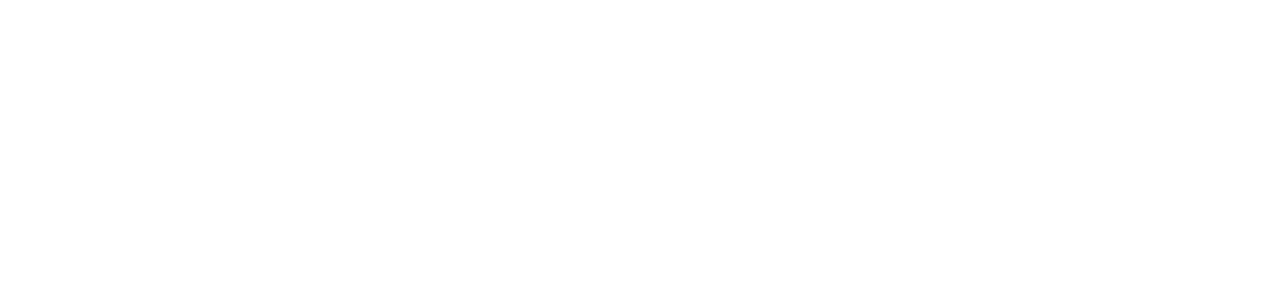
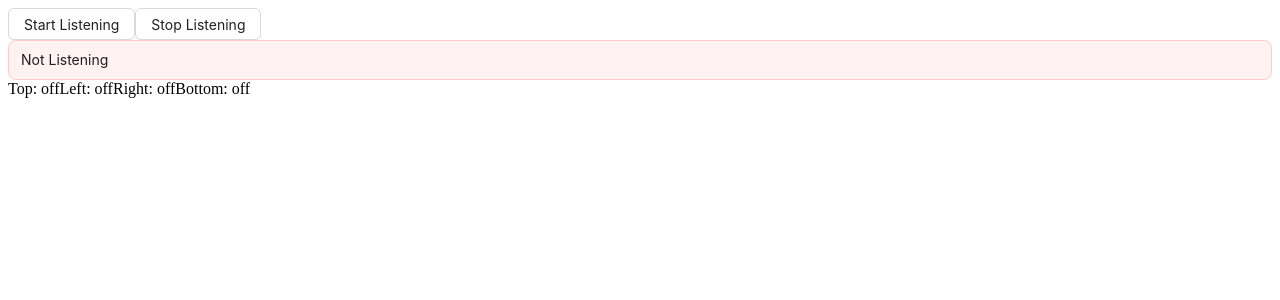
Before and after one commit to elykbv/maple-voice-timer, a React (Vite) app: page / in a window 1280 px wide. Shown: the top 300 px of the page. Built offline with nearby package versions, Linux system fonts and the light colour scheme.

Commit message:
feat(Systems): System skeleton visualizatoin

```diff
--- a/src/pages/kalos/index.tsx
+++ b/src/pages/kalos/index.tsx
@@ -1,12 +1,31 @@
-import SpeechRecognition, { useSpeechRecognition } from 'react-speech-recognition';
-import { commands } from './commands';
+import SpeechRecognition, {
+  useSpeechRecognition,
+} from "react-speech-recognition";
+import { commands } from "./commands";
+import { Alert, Button } from "antd";
+import Systems from "./systems";
 
 function KalosTimer() {
-    const { transcript } = useSpeechRecognition( { commands })
-    return (
-        <>
-        </>
-    )
+  const { listening } = useSpeechRecognition({ commands });
+  return (
+    <>
+      <Button
+        onClick={() => SpeechRecognition.startListening({ continuous: true })}
+      >
+        Start Listening
+      </Button>
+      <Button onClick={() => SpeechRecognition.stopListening()}>
+        Stop Listening
+      </Button>
+      {listening ? (
+        <Alert type="success" message="Listening" />
+      ) : (
+        <Alert type="error" message="Not Listening" />
+      )}
+
+      <Systems />
+    </>
+  );
 }
 
-export default KalosTimer
+export default KalosTimer;
--- /dev/null
+++ b/src/pages/kalos/systems/index.tsx
@@ -0,0 +1,15 @@
+import useSystemStore from "../stores/systemStore";
+function Systems() {
+  const { top, left, right, bottom } = useSystemStore();
+
+  return (
+    <>
+      Top: {top ? "on" : " off"}
+      Left: {left ? "on" : " off"}
+      Right: {right ? "on" : " off"}
+      Bottom: {bottom ? "on" : " off"}
+    </>
+  );
+}
+
+export default Systems;
```
Also changed, not shown: src/main.tsx (+7 -8 lines).
